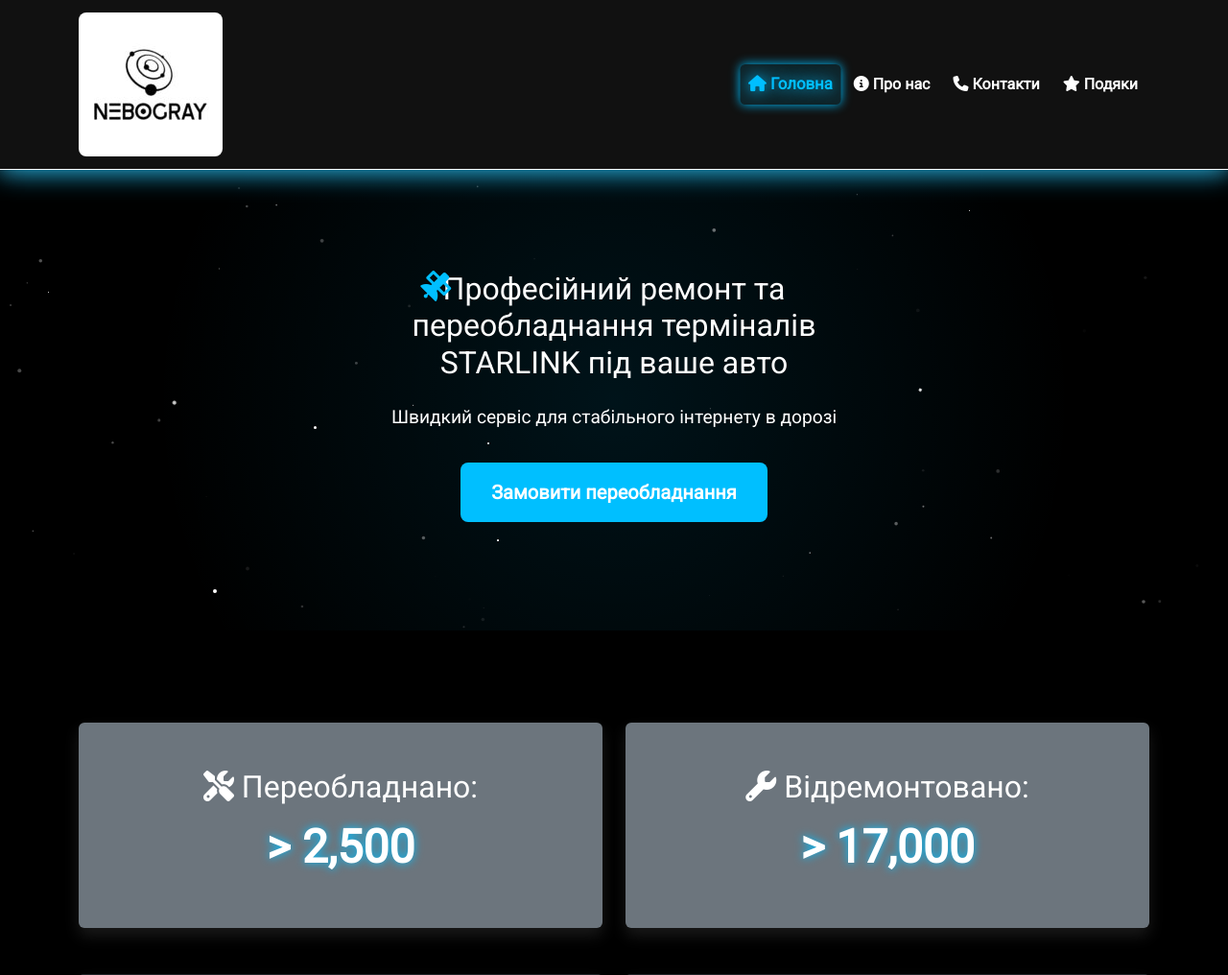
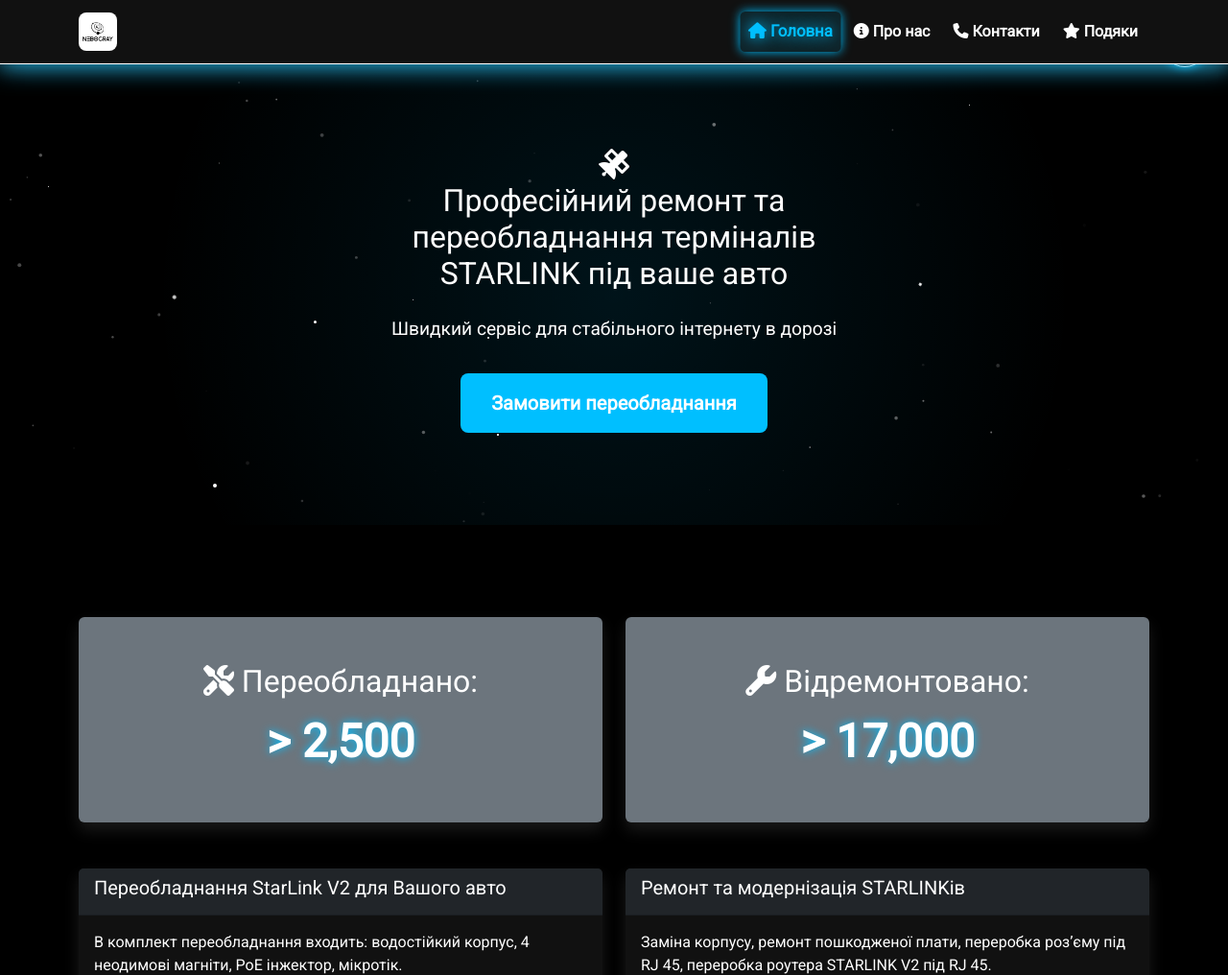
Before and after one commit to Mo-Love/nebogray-flask, a Flask app: page / in a window 1280 px wide. Shown: the top 1016 px of the page at 96% size. Run offline with Flask 3, Linux system fonts and the light colour scheme.

Commit message:
Refactor preloader and navbar styles
Updated preloader styles and animations, adjusted navbar logo size, and removed unused styles.

```diff
--- a/static/css/style.css
+++ b/static/css/style.css
@@ -67,26 +64,20 @@
     animation: navbarGlow 2s ease-in-out infinite alternate;
 }
 
+.navbar-logo {
+    height: 40px; /* Компактний розмір */
+    width: auto;
+    transition: var(--transition);
+}
+
+.navbar-logo:hover {
+    transform: scale(1.05);
+    filter: drop-shadow(0 0 10px var(--starlink-glow));
+}
+
 @keyframes navbarGlow {
     from { box-shadow: var(--shadow), 0 0 20px var(--starlink-glow); }
     to { box-shadow: var(--shadow), 0 0 30px var(--starlink-glow); }
-}
-
-.navbar-brand {
-    font-family: 'Inter', sans-serif;
-    font-weight: 700;
-    font-size: 1.8rem;
-    color: var(--accent-color) !important;
-    text-shadow: 0 0 10px var(--starlink-glow);
-    display: flex;
-    align-items: center;
-}
-
-.navbar-brand .logo-icon, .navbar-brand .logo-fallback {
-    margin-right: 0.5rem;
-    font-size: 1.5rem;
-    color: var(--starlink-glow);
-    display: inline-block;
 }
 
 .nav-link {
@@ -203,18 +194,8 @@
 }
 
 .satellite {
-    position: absolute;
-    top: -1.5rem;
-    left: -1.5rem;
+    transition: transform 0.1s;
     font-size: 2rem;
-    color: var(--starlink-glow);
-    animation: orbit 6s linear infinite;
-}
-
-/* Анімація орбіти */
-@keyframes orbit {
-    0% { transform: rotate(0deg) translateX(40px) rotate(0deg); }
-    100% { transform: rotate(360deg) translateX(40px) rotate(-360deg); }
 }
 
 /* Загальні стилі */
```
Also changed, not shown: other parts of static/css/style.css (+14 -18 lines).
